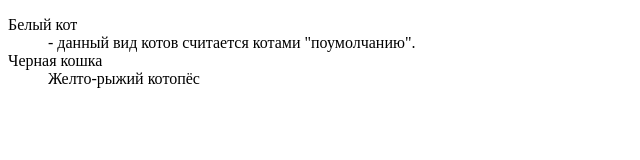
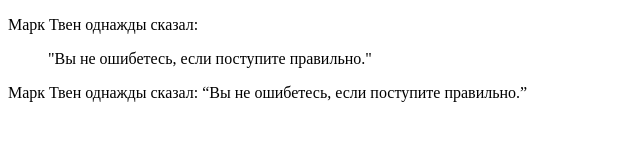
Before and after one commit to LastGreenLeaf/frontdevbook, a plain HTML site: page index.html in a window 1280 px wide. Shown: the whole page, without its empty margins (0-640 px from the left). Drawn offline with Linux system fonts and the light colour scheme.

Commit message:
Rewrote img section. Finished quoting section. Added attributes section

```diff
--- a/index.html
+++ b/index.html
@@ -4,12 +4,12 @@
     <title>О моем коте</title>
   </head>
   <body>
-    <dl>
-      <dt>Белый кот</dt>
-      <dd>- данный вид котов считается котами "поумолчанию".</dd>
-      <dt>Черная кошка</dt>
-      <dd>Желто-рыжий котопёс</dd>
-    </dl>
+    <p>Марк Твен однажды сказал:</p>
+    <blockquote cite="https://en.wikipedia.org/wiki/Mark_Twain">
+      "Вы не ошибетесь, если поступите правильно."
+    </blockquote>
+    <p>Марк Твен однажды сказал: <q cite="https://en.wikipedia.org/wiki/Mark_Twain">Вы не ошибетесь, если поступите правильно.</q></p>
+
   </body>
 
 </html>
```
Also changed, not shown: 2 other files.
